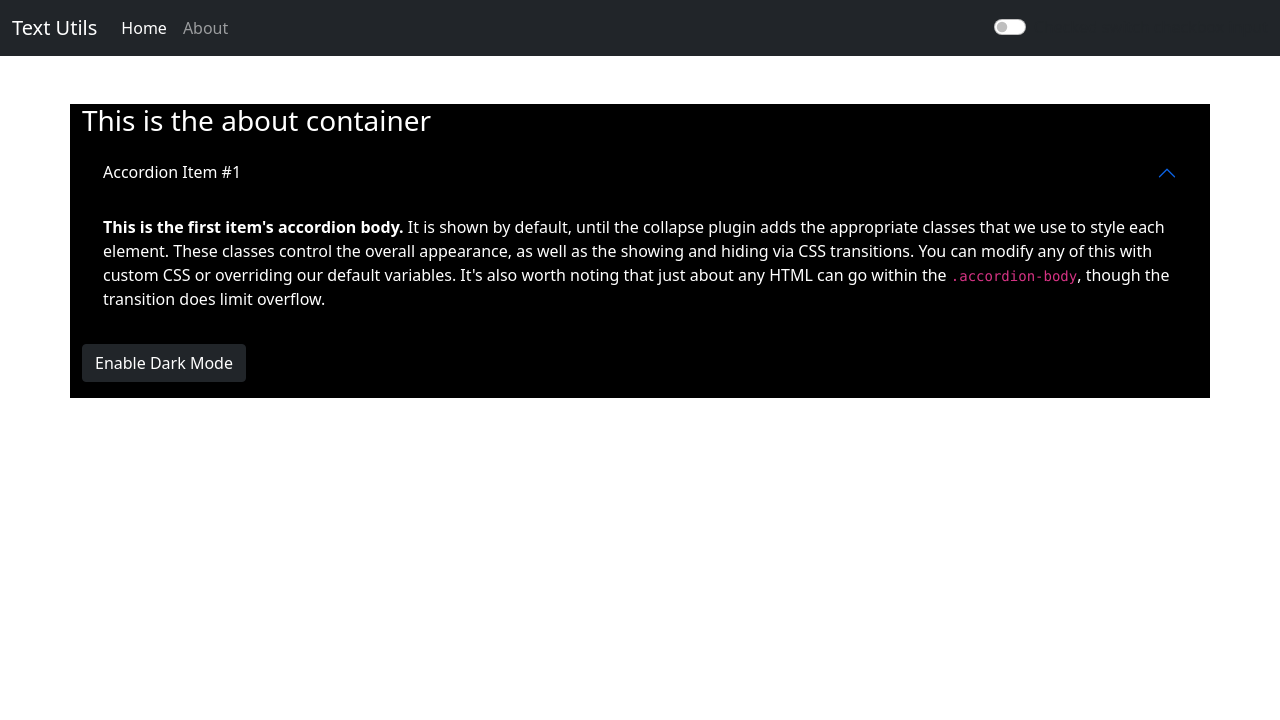
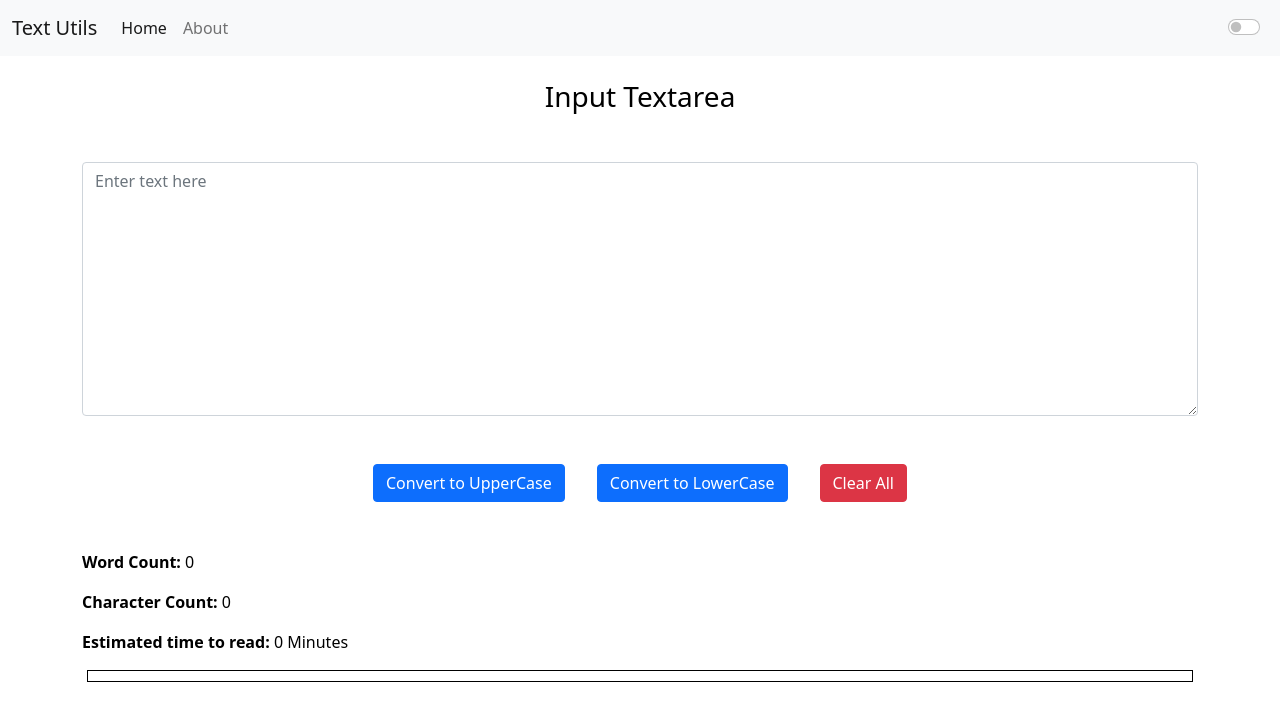
Before and after one commit to PranavTrip/TextUtils, a React (Create React App) app: page / in a window 1280 px wide. Shown: the top 720 px of the page. Built offline with nearby package versions, Linux system fonts and the light colour scheme.

Commit message:
Add dark mode in the web-app

```diff
--- a/src/App.js
+++ b/src/App.js
@@ -1,14 +1,26 @@
+import { useState } from "react";
 import "./App.css";
 import About from "./components/About";
 import Navbar from "./components/Navbar";
 import TextBox from "./components/TextBox";
 
 function App() {
+  const[mode,setMode]=useState("light");
+  const toggleMode=()=>{
+    if(mode==="dark"){
+      setMode("light");
+      document.body.style.backgroundColor="#fff";
+    }
+    else{
+      setMode("dark");
+      document.body.style.backgroundColor="#343434";
+    }
+  }
   return (
     <>
-      <Navbar title="Text Utils" aboutText="About" />
-      <About/>
-      {/* <TextBox heading="Input Textarea"/> */}
+      <Navbar title="Text Utils" aboutText="About" mode={mode} toggleMode={toggleMode}/>
+      <TextBox heading="Input Textarea" mode={mode}/>
+      {/* <About/> */}
     </>
   );
 }
--- a/src/components/About.jsx
+++ b/src/components/About.jsx
@@ -7,7 +7,7 @@
     backgroundColor: "black",
     color: "white",
   });
-  const toggleMode = () => {
+  const toggleModes = () => {
     if (style.color === "black") {
       setStyle({
         color: "white",
@@ -66,7 +66,7 @@
         </div>
         <button
           className="btn btn-dark my-3 mx-auto text-center"
-          onClick={toggleMode}
+          onClick={toggleModes}
         >
           {btnText}
         </button>
--- a/src/components/Navbar.jsx
+++ b/src/components/Navbar.jsx
@@ -1,8 +1,10 @@
 import react from "react";
 export default function Navbar(props) {
+
+
   return (
     <>
-      <nav className="navbar navbar-expand-lg navbar-dark bg-dark">
+      <nav className={`navbar navbar-expand-lg navbar-${props.mode} bg-${props.mode}`}>
         <div className="container-fluid">
           <a className="navbar-brand" href="#">
             {props.title}
@@ -48,11 +50,9 @@
                 type="checkbox"
                 role="switch"
                 id="flexSwitchCheckChecked"
+                onClick={props.toggleMode}
+              />
 
-              />
-              <label className="form-check-label" htmlFor="flexSwitchCheckChecked">
-                Checked switch checkbox input
-              </label>
             </div>
           </div>
         </div>
--- a/src/components/TextBox.jsx
+++ b/src/components/TextBox.jsx
@@ -16,8 +16,8 @@
   }
   return (
     <>
-      <h3 className="text-center mt-4">{props.heading}</h3>
-      <div className="my-5 container">
+      <h3 className="text-center mt-4" style={{color:props.mode=="dark"?"#fff":"black"}} >{props.heading}</h3>
+      <div className="my-5 container" >
         <textarea
           className="form-control"
           id="exampleFormControlTextarea1"
@@ -26,16 +26,18 @@
           value={text}
           onChange={(e) => setText(e.target.value)}
           required
+          style={{backgroundColor:props.mode==="dark"?"#36454F":"#fff",color:props.mode=="dark"?"#fff":"black"}}
+
         ></textarea>
       </div>
-      <div className="my-5 container text-center">
+      <div className="my-5 container text-center" >
         <button className="btn btn-primary mx-3" onClick={upperCase}>
           Convert to UpperCase
         </button>
         <button className="btn btn-primary mx-3" onClick={lowerCase}>Convert to LowerCase</button>
         <button className="btn btn-danger mx-3" onClick={deleteAll}>Clear All</button>
       </div>
-      <div className="container">
+      <div className="container" style={{color:props.mode=="dark"?"#fff":"black"}}>
           <p><b>Word Count: </b>{text.length==0?0:text.split(" ").length}</p>
           <p><b>Character Count: </b>{text.length}</p>
           <p><b>Estimated time to read: </b>{text.length>0?0.008*text.split(" ").length:0} Minutes</p>
```
